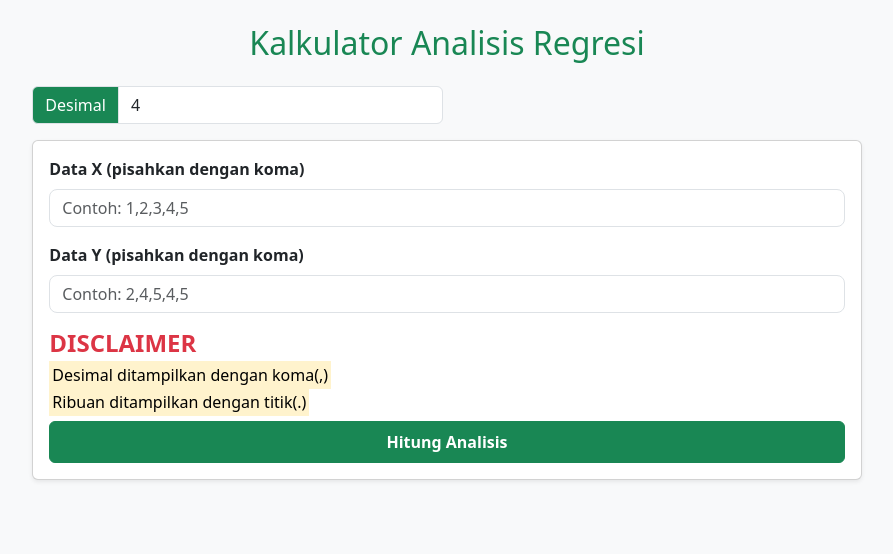
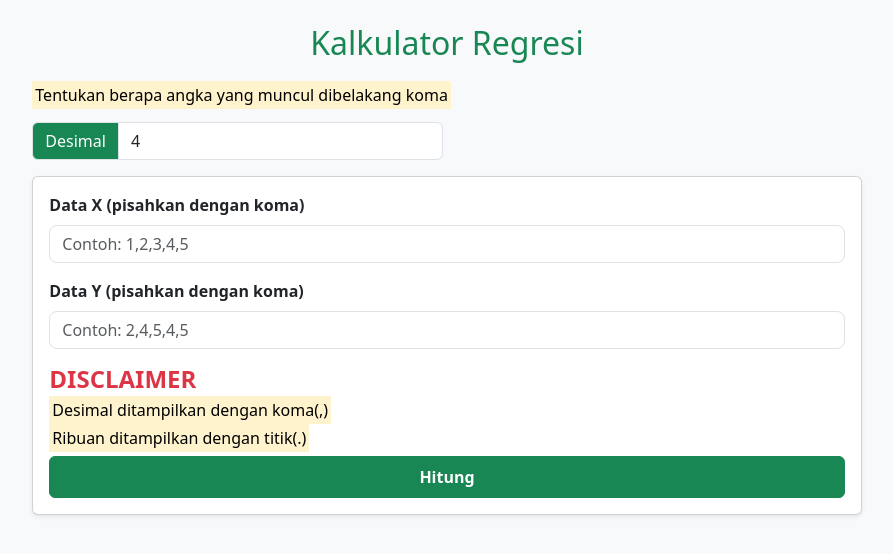
Before and after one commit to zyaufi/regresi, a plain HTML site: page index.html in a window 1280 px wide. Shown: the whole page, without its empty margins (193-1086 px from the left). Drawn offline with nearby package versions, Linux system fonts and the light colour scheme.

Commit message:
Update index.html

```diff
--- a/index.html
+++ b/index.html
@@ -41,10 +41,11 @@
         <div class="row justify-content-center">
             <div class="col-12 col-lg-8">
                 <div class="my-4">
-                    <h2 class="text-center mb-4 text-success">Kalkulator Analisis Regresi</h2>
+                    <h2 class="text-center mb-4 text-success">Kalkulator Regresi</h2>
 
                     <!-- Kontrol Desimal -->
                     <div class="row mb-3 g-2">
+                        <p class="h6"><mark> Tentukan berapa angka yang muncul dibelakang koma</mark></p>
                         <div class="col-12 col-sm-6">
                             <div class="input-group">
                                 <span class="input-group-text bg-success text-white">Desimal</span>
@@ -78,7 +79,7 @@
 
                             <button onclick="hitungRegresi()"
                                     class="btn btn-success w-100 py-2 fw-bold">
-                                Hitung Analisis
+                                Hitung
                             </button>
                         </div>
                     </div>
```
